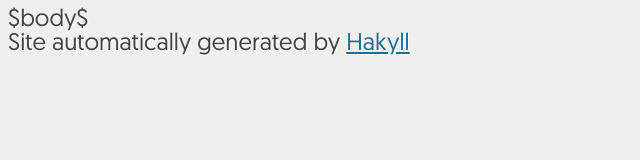
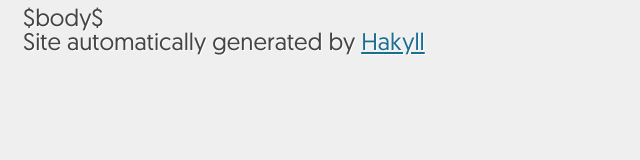
Before and after one commit to BeerendLauwers/BeerendLauwers.github.io, a plain HTML site: page templates/default.html in a window 1280 px wide. Shown: the whole page, without its empty margins (0-640 px from the left). Drawn offline with Linux system fonts and the light colour scheme.

Commit message:
Update default.css

```diff
--- a/css/default.css
+++ b/css/default.css
@@ -10,6 +10,9 @@ body {
   font-size: 20px;
   font-family: geomanist, sans-serif;
   font-size: 150%;
+  padding-left: 15px;
+  padding-right: 15px;
+  padding-bottom: 15px;
 }
 del {
   color: #888
```
